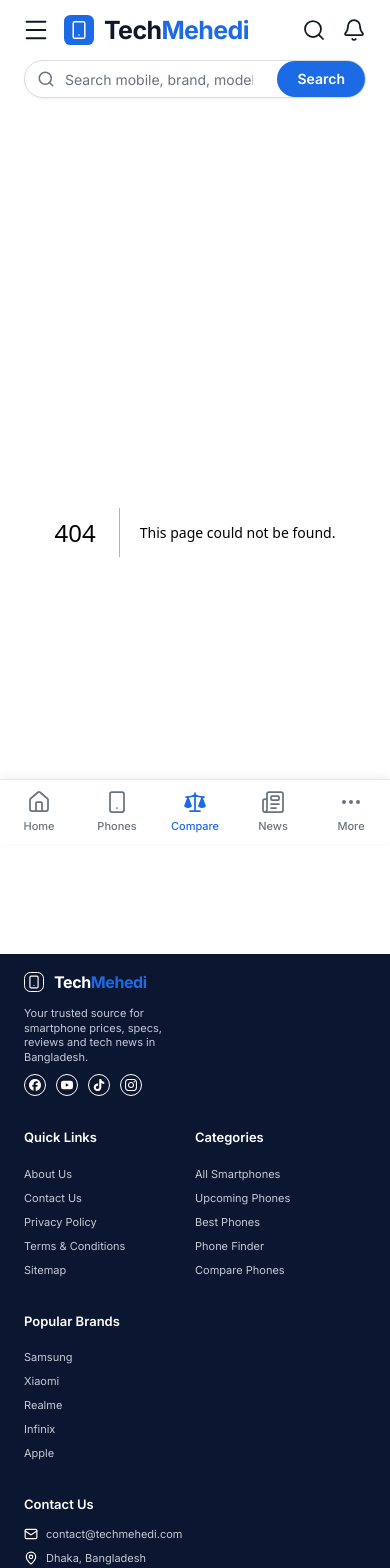
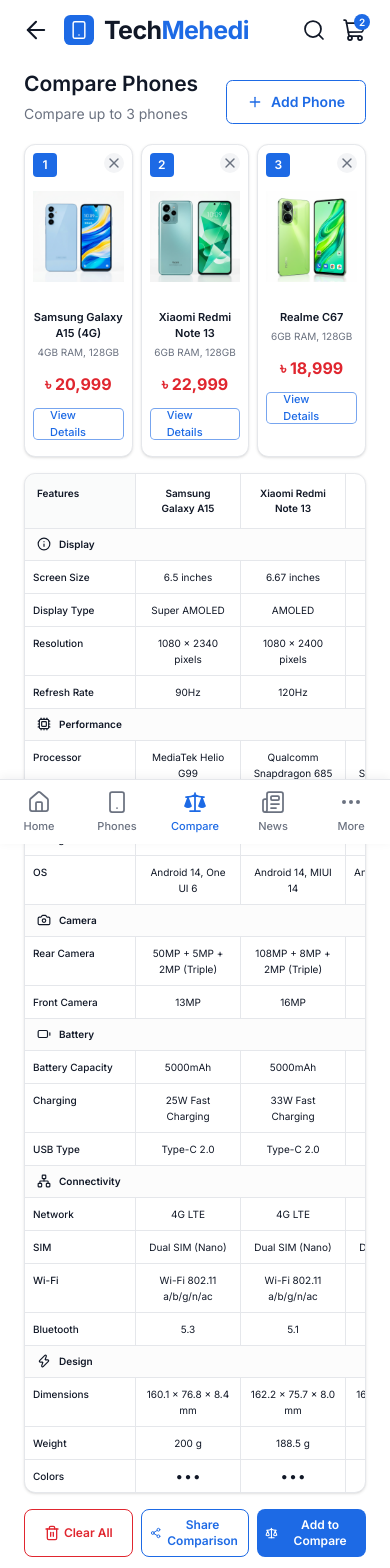
Before and after one commit to programmeranamul/mehedi, a Next.js app: page /compare in a window 390 px wide. Before the commit this address had no page. Shown: the top 1568 px of the page. Built offline with nearby package versions, Linux system fonts and the light colour scheme.

Commit message:
Create responsive compare page

```diff
--- /dev/null
+++ b/app/compare/page.tsx
@@ -0,0 +1,8 @@
+import type { Metadata } from 'next'
+import { ComparePage } from '@/components/compare/compare-page'
+
+export const metadata: Metadata = { title: 'Compare Phones' }
+
+export default function Page() {
+  return <ComparePage />
+}
--- /dev/null
+++ b/components/compare/compare-page.tsx
@@ -0,0 +1,91 @@
+import Image from 'next/image'
+import Link from 'next/link'
+import { ArrowLeft, Battery, Camera, Check, Cpu, Info, Network, Plus, Scale, Share2, ShoppingCart, Trash2, X, Zap } from 'lucide-react'
+import { Container } from '@/components/layout/container'
+import { OutlineLink } from '@/components/shared/outline-link'
+import { phones } from '@/lib/data/mock'
+
+const compared = phones.slice(0, 3)
+
+const rows = [
+  { label: 'Display', icon: Info, section: true },
+  ['Screen Size', '6.5 inches', '6.67 inches', '6.72 inches'],
+  ['Display Type', 'Super AMOLED', 'AMOLED', 'IPS LCD'],
+  ['Resolution', '1080 x 2340 pixels', '1080 x 2400 pixels', '1080 x 2400 pixels'],
+  ['Refresh Rate', '90Hz', '120Hz', '90Hz'],
+  { label: 'Performance', icon: Cpu, section: true },
+  ['Processor', 'MediaTek Helio G99', 'Qualcomm Snapdragon 685', 'Qualcomm Snapdragon 685'],
+  ['RAM', '4GB', '6GB', '6GB'],
+  ['Storage', '128GB', '128GB', '128GB'],
+  ['OS', 'Android 14, One UI 6', 'Android 14, MIUI 14', 'Android 14, realme UI 5.0'],
+  { label: 'Camera', icon: Camera, section: true },
+  ['Rear Camera', '50MP + 5MP + 2MP (Triple)', '108MP + 8MP + 2MP (Triple)', '108MP + 2MP (Dual)'],
+  ['Front Camera', '13MP', '16MP', '8MP'],
+  { label: 'Battery', icon: Battery, section: true },
+  ['Battery Capacity', '5000mAh', '5000mAh', '5000mAh'],
+  ['Charging', '25W Fast Charging', '33W Fast Charging', '33W Fast Charging'],
+  ['USB Type', 'Type-C 2.0', 'Type-C 2.0', 'Type-C 2.0'],
+  { label: 'Connectivity', icon: Network, section: true },
+  ['Network', '4G LTE', '4G LTE', '4G LTE'],
+  ['SIM', 'Dual SIM (Nano)', 'Dual SIM (Nano)', 'Dual SIM (Nano)'],
+  ['Wi-Fi', 'Wi-Fi 802.11 a/b/g/n/ac', 'Wi-Fi 802.11 a/b/g/n/ac', 'Wi-Fi 802.11 a/b/g/n/ac'],
+  ['Bluetooth', '5.3', '5.1', '5.1'],
+  { label: 'Design', icon: Zap, section: true },
+  ['Dimensions', '160.1 x 76.8 x 8.4 mm', '162.2 x 75.7 x 8.0 mm', '164.6 x 75.4 x 7.6 mm'],
+  ['Weight', '200 g', '188.5 g', '185 g'],
+  ['Colors', '●  ●  ●', '●  ●  ●', '●  ●  ●'],
+] as const
+
+export function ComparePage() {
+  return (
+    <div className="bg-background">
+      <Container className="pt-5 md:pt-10">
+        <div className="flex items-end justify-between gap-4">
+          <div>
+            <h1 className="text-[21px] font-semibold md:text-3xl">Compare Phones</h1>
+            <p className="mt-1 text-sm text-muted-foreground md:text-base">Compare up to 3 phones</p>
+          </div>
+          <Link href="/phones" className="flex h-11 items-center gap-2 rounded-md border border-primary px-5 text-sm font-semibold text-primary hover:bg-primary/5">
+            <Plus className="size-4" /> Add Phone
+          </Link>
+        </div>
+
+        <div className="mt-5 grid grid-cols-3 gap-2 md:mt-8 md:gap-5">
+          {compared.map((phone, index) => (
+            <article key={phone.id} className="relative rounded-xl border bg-card px-2 pb-4 pt-3 shadow-sm md:px-5 md:pt-5">
+              <span className="absolute left-2 top-2 flex size-6 items-center justify-center rounded bg-primary text-xs font-semibold text-primary-foreground md:left-4 md:top-4">{index + 1}</span>
+              <button aria-label={`Remove ${phone.name}`} className="absolute right-2 top-2 rounded-full bg-muted p-0.5 text-muted-foreground md:right-4 md:top-4"><X className="size-4" /></button>
+              <div className="mt-5 h-[120px] md:h-48"><Image src={phone.image} alt={phone.name} width={180} height={220} className="h-full w-full object-contain" /></div>
+              <h2 className="mt-3 text-center text-[11px] font-semibold leading-4 md:text-base">{phone.name}{index === 0 && ' (4G)'}</h2>
+              <p className="mt-1 text-center text-[10px] text-muted-foreground md:text-sm">{index === 0 ? '4GB RAM, 128GB' : '6GB RAM, 128GB'}</p>
+              <p className="mt-3 text-center text-base font-bold text-destructive md:text-xl">৳ {phone.price.toLocaleString()}</p>
+              <OutlineLink href={`/phones/${phone.slug}`} className="mx-auto mt-3 h-8 w-full text-[11px] md:h-10 md:text-sm">View Details</OutlineLink>
+            </article>
+          ))}
+        </div>
+
+        <div className="mt-4 overflow-hidden rounded-xl border bg-card shadow-sm md:mt-7">
+          <div className="grid grid-cols-[110px_repeat(3,minmax(105px,1fr))] text-[10px] md:grid-cols-[190px_repeat(3,1fr)] md:text-sm">
+            <div className="bg-muted/40 p-3 font-semibold">Features</div>
+            {compared.map((phone) => <div key={phone.id} className="border-l p-3 text-center font-semibold">{phone.name}</div>)}
+            {rows.map((row, index) => 'section' in row ? (
+              <div key={row.label} className="col-span-4 flex items-center gap-2 border-t bg-muted/30 px-3 py-2 font-semibold"><row.icon className="size-3.5" />{row.label}</div>
+            ) : (
+              row.map((cell, cellIndex) => <div key={`${index}-${cellIndex}`} className={`${cellIndex === 0 ? 'text-left font-medium' : 'border-l text-center'} border-t px-2 py-2 leading-4 md:px-3 md:py-3`}>{cell}</div>)
+            ))}
+          </div>
+        </div>
+
+        <div className="mt-4 grid grid-cols-3 gap-2 pb-5 md:mt-7 md:flex md:justify-end md:gap-4">
+          <button className="flex h-12 items-center justify-center gap-1 rounded-lg border border-destructive px-2 text-xs font-semibold text-destructive md:w-36"><Trash2 className="size-4" />Clear All</button>
+          <button className="flex h-12 items-center justify-center gap-1 rounded-lg border border-primary px-2 text-xs font-semibold text-primary md:w-52"><Share2 className="size-4" />Share Comparison</button>
+          <button className="flex h-12 items-center justify-center gap-1 rounded-lg bg-primary px-2 text-xs font-semibold text-primary-foreground md:w-48"><Scale className="size-4" />Add to Compare</button>
+        </div>
+      </Container>
+    </div>
+  )
+}
+
+export function CompareHeaderIcon() {
+  return <ShoppingCart className="size-6" strokeWidth={1.8} aria-hidden="true" />
+}
--- a/components/layout/site-header.tsx
+++ b/components/layout/site-header.tsx
@@ -2,7 +2,7 @@
 
 import Link from 'next/link'
 import { usePathname } from 'next/navigation'
-import { Bell, Ellipsis, Heart, Menu, Scale, Search } from 'lucide-react'
+import { ArrowLeft, Bell, Ellipsis, Heart, Menu, Scale, Search, ShoppingCart } from 'lucide-react'
 import { Container } from '@/components/layout/container'
 import { HeaderAction } from '@/components/layout/header-action'
 import { HeaderSearch } from '@/components/layout/header-search'
@@ -24,12 +24,14 @@ export function SiteHeader({ compareCount = 0, wishlistCount = 0, compactMobile
   const pathname = usePathname()
   const isMorePage = compactMobile || pathname.startsWith('/more')
   const isNewsPage = pathname.startsWith('/news')
-  const isCompactHeader = isMorePage || isNewsPage
+  const isComparePage = pathname.startsWith('/compare')
+  const isCompactHeader = isMorePage || isNewsPage || isComparePage
 
   return (
     <header>
       <div className="bg-background">
         <Container className="flex items-center gap-2.5 pt-3 md:h-[86px] md:gap-8 md:pt-0">
+          {isComparePage && <Link href="/" aria-label="Back to home" className={`${mobileIconClass} -ml-1.5 md:hidden`}><ArrowLeft className="size-7" strokeWidth={1.8} /></Link>}
           {!isCompactHeader && <MobileMenu triggerLabel="Open menu" triggerClassName={`${mobileIconClass} -ml-1.5 md:hidden`}>
             <Menu className="size-7" strokeWidth={1.75} aria-hidden="true" />
           </MobileMenu>}
@@ -51,10 +53,10 @@ export function SiteHeader({ compareCount = 0, wishlistCount = 0, compactMobile
               <Search className="size-6" strokeWidth={1.75} aria-hidden="true" />
               <span className="sr-only">Focus search</span>
             </label>}
-            <Link href="/notifications" className={`${mobileIconClass} relative`}>
-              <Bell className="size-6" strokeWidth={1.75} aria-hidden="true" />
-              {!isMorePage && <span className="sr-only">Notifications</span>}
-              {isMorePage && <span className="absolute right-0.5 top-0.5 flex size-4 items-center justify-center rounded-full bg-primary text-[10px] font-semibold text-primary-foreground">2</span>}
+            <Link href={isComparePage ? '/compare' : '/notifications'} className={`${mobileIconClass} relative`}>
+              {isComparePage ? <ShoppingCart className="size-6" strokeWidth={1.75} aria-hidden="true" /> : <Bell className="size-6" strokeWidth={1.75} aria-hidden="true" />}
+              {!isMorePage && !isComparePage && <span className="sr-only">Notifications</span>}
+              {(isMorePage || isComparePage) && <span className="absolute right-0.5 top-0.5 flex size-4 items-center justify-center rounded-full bg-primary text-[10px] font-semibold text-primary-foreground">2</span>}
             </Link>
             {isMorePage && <Link href="/more" aria-label="More options" className={mobileIconClass}>
               <Ellipsis className="size-6" strokeWidth={2} aria-hidden="true" />
```
